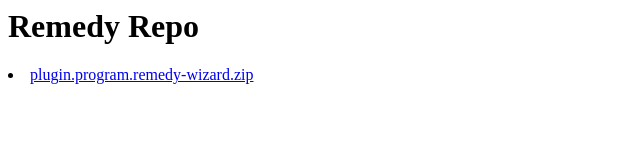
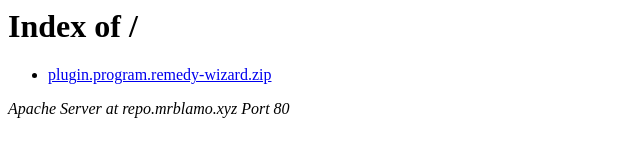
Before and after one commit to remedy-group/remedy-group.github.io, a plain HTML site: page repo/index.html in a window 1280 px wide. Shown: the whole page, without its empty margins (0-640 px from the left). Drawn offline with Linux system fonts and the light colour scheme.

Commit message:
Updated index in /repo

```diff
--- a/repo/index.html
+++ b/repo/index.html
@@ -1,15 +1,13 @@
+
 <!DOCTYPE HTML PUBLIC "-//W3C//DTD HTML 3.2 Final//EN">
 <html>
-  <head>
-    <title>Remedy Repo</title>
-  </head>
-  <body>
-    <h1>Remedy Repo</h1>
-    <li>
-      <a href="plugin.program.remedy-wizard.zip">
-        plugin.program.remedy-wizard.zip
-      </a>
-    </li>
-  </ul>
-  </body>
-</html>
+ <head>
+  <title>Index of /</title>
+ </head>
+ <body>
+<h1>Index of /</h1>
+<ul>
+<li><a href="plugin.program.remedy-wizard.zip"> plugin.program.remedy-wizard.zip</a></li>
+</ul>
+<address>Apache Server at repo.mrblamo.xyz Port 80</address>
+</body></html>
```
